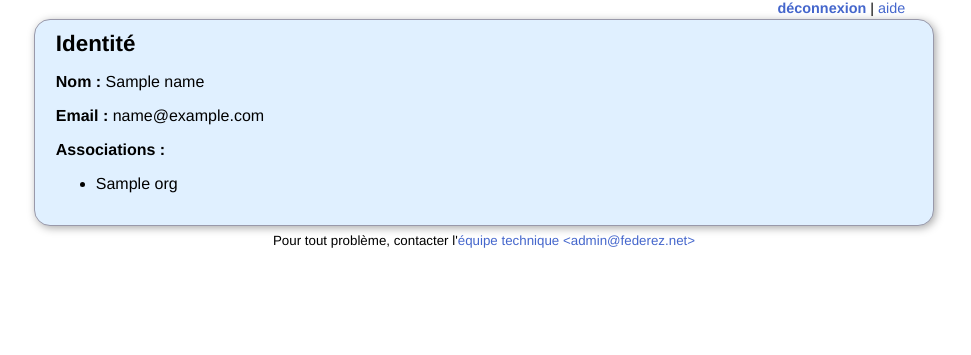
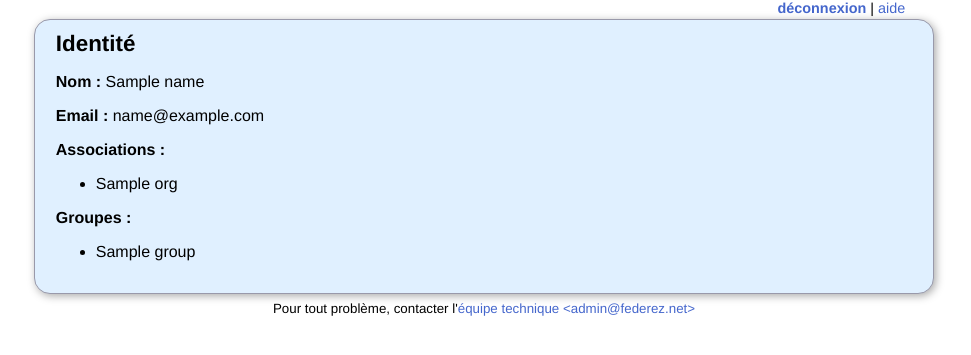
Before and after one commit to FedeRez/webldap, a Django app: template templates/accounts/profile.html in a window 1280 px wide. Shown: the part 130-485 px from the top of the page, without its empty margins (156-1127 px from the left). Run offline with Django 3.2, Linux system fonts and the light colour scheme; the template is opened without the code that fills it: most values are stand-ins (such as "Sample title", 1, 10 or a date in 2020).

Commit message:
List of groups on profile page

```diff
--- a/templates/accounts/profile.html
+++ b/templates/accounts/profile.html
@@ -16,4 +16,14 @@
   {% endfor %}
   </ul>
 </p>
+<p>
+  <strong>Groupes :</strong>
+  <ul>
+    {% for group in groups %}
+    <li>
+    {{ group.name }}
+    </li>
+    {% endfor %}
+  </ul>
+</p>
 {% endblock %}
```
Also changed, not shown: accounts/views.py (+7 -0 lines).
